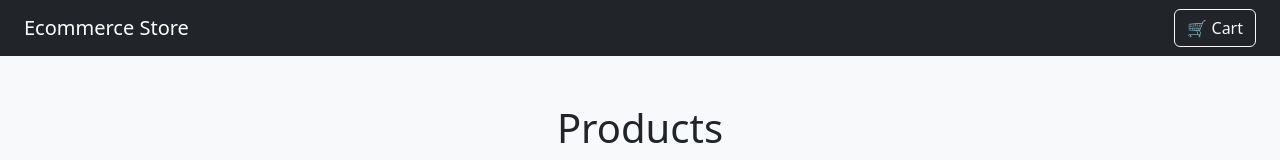
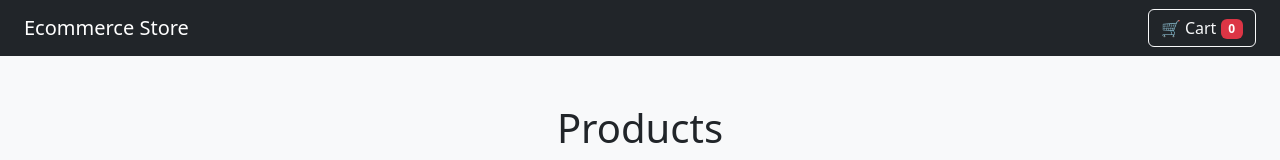
Before and after one commit to Kapil0212/ecommerce-react, a React (Vite) app: page / in a window 1280 px wide. Shown: the top 160 px of the page. Built offline with nearby package versions, Linux system fonts and the light colour scheme.

Commit message:
Add cart functionality using Context API

```diff
--- a/src/App.jsx
+++ b/src/App.jsx
@@ -1,6 +1,16 @@
 import { useState } from 'react';
-import { Container, Row, Col, Card, Button, Navbar } from 'react-bootstrap';
+import {
+  Container,
+  Row,
+  Col,
+  Card,
+  Button,
+  Navbar,
+  Badge,
+} from 'react-bootstrap';
+
 import Cart from './components/Cart';
+import { useCart } from './context/CartContext';
 
 const productsArr = [
   {
@@ -32,6 +42,8 @@ const productsArr = [
 function App() {
   const [showCart, setShowCart] = useState(false);
 
+  const { addToCart, cartItemCount } = useCart();
+
   return (
     <>
       <Navbar bg="dark" variant="dark" className="px-4">
@@ -42,7 +54,10 @@ function App() {
           className="ms-auto"
           onClick={() => setShowCart(!showCart)}
         >
-          🛒 Cart
+          🛒 Cart{' '}
+          <Badge bg="danger">
+            {cartItemCount}
+          </Badge>
         </Button>
       </Navbar>
 
@@ -63,11 +78,15 @@ function App() {
 
                   <Card.Body className="text-center">
                     <Card.Title>{product.title}</Card.Title>
+
                     <Card.Text className="fw-bold">
                       ₹{product.price}
                     </Card.Text>
 
-                    <Button variant="primary">
+                    <Button
+                      variant="primary"
+                      onClick={() => addToCart(product)}
+                    >
                       Add to Cart
                     </Button>
                   </Card.Body>
--- a/src/components/Cart.jsx
+++ b/src/components/Cart.jsx
@@ -1,44 +1,17 @@
-import { useState } from 'react';
-import { Card, Button, Container, Row, Col } from 'react-bootstrap';
-
-const cartElements = [
-  {
-    title: 'Colors',
-    price: 100,
-    imageUrl:
-      'https://prasadyash2411.github.io/ecom-website/img/Album%201.png',
-    quantity: 2,
-  },
-  {
-    title: 'Black and white Colors',
-    price: 50,
-    imageUrl:
-      'https://prasadyash2411.github.io/ecom-website/img/Album%202.png',
-    quantity: 3,
-  },
-  {
-    title: 'Yellow and Black Colors',
-    price: 70,
-    imageUrl:
-      'https://prasadyash2411.github.io/ecom-website/img/Album%203.png',
-    quantity: 1,
-  },
-];
+import { Container, Card, Button, Row, Col } from 'react-bootstrap';
+import { useCart } from '../context/CartContext';
 
 function Cart() {
-  const [cartItems, setCartItems] = useState(cartElements);
-
-  const removeItem = (title) => {
-    setCartItems((items) =>
-      items.filter((item) => item.title !== title)
-    );
-  };
+  const { cartItems, removeFromCart } = useCart();
 
   return (
     <Container className="py-5">
       <h2 className="text-center mb-4">Cart</h2>
 
-      {cartItems.map((item) => (
+      {cartItems.length === 0 ? (
+        <h4 className="text-center">Your cart is empty</h4>
+      ) : (
+        cartItems.map((item) => (
           <Card className="mb-3" key={item.title}>
             <Card.Body>
               <Row className="align-items-center">
@@ -46,20 +19,26 @@ function Cart() {
                   <img
                     src={item.imageUrl}
                     alt={item.title}
-                  style={{ width: '100px', height: '100px', objectFit: 'contain' }}
+                    style={{
+                      width: '100px',
+                      height: '100px',
+                      objectFit: 'contain',
+                    }}
                   />
                 </Col>
 
                 <Col>
                   <h5>{item.title}</h5>
                   <p className="mb-1">Price: ₹{item.price}</p>
-                <p className="mb-0">Quantity: {item.quantity}</p>
+                  <p className="mb-0">
+                    Quantity: {item.quantity}
+                  </p>
                 </Col>
 
                 <Col xs="auto">
                   <Button
                     variant="danger"
-                  onClick={() => removeItem(item.title)}
+                    onClick={() => removeFromCart(item.title)}
                   >
                     Remove
                   </Button>
@@ -67,7 +46,8 @@ function Cart() {
               </Row>
             </Card.Body>
           </Card>
-      ))}
+        ))
+      )}
     </Container>
   );
 }
--- /dev/null
+++ b/src/context/CartContext.jsx
@@ -0,0 +1,51 @@
+import { createContext, useContext, useState } from 'react';
+
+const CartContext = createContext();
+
+export const CartProvider = ({ children }) => {
+  const [cartItems, setCartItems] = useState([]);
+
+  const addToCart = (product) => {
+    setCartItems((prevItems) => {
+      const existingItem = prevItems.find(
+        (item) => item.title === product.title
+      );
+
+      if (existingItem) {
+        return prevItems.map((item) =>
+          item.title === product.title
+            ? { ...item, quantity: item.quantity + 1 }
+            : item
+        );
+      }
+
+      return [...prevItems, { ...product, quantity: 1 }];
+    });
+  };
+
+  const removeFromCart = (title) => {
+    setCartItems((prevItems) =>
+      prevItems.filter((item) => item.title !== title)
+    );
+  };
+
+  const cartItemCount = cartItems.reduce(
+    (total, item) => total + item.quantity,
+    0
+  );
+
+  return (
+    <CartContext.Provider
+      value={{
+        cartItems,
+        addToCart,
+        removeFromCart,
+        cartItemCount,
+      }}
+    >
+      {children}
+    </CartContext.Provider>
+  );
+};
+
+export const useCart = () => useContext(CartContext);
--- a/src/main.jsx
+++ b/src/main.jsx
@@ -3,9 +3,12 @@ import ReactDOM from 'react-dom/client';
 import 'bootstrap/dist/css/bootstrap.min.css';
 import App from './App';
 import './index.css';
+import { CartProvider } from './context/CartContext';
 
 ReactDOM.createRoot(document.getElementById('root')).render(
   <React.StrictMode>
-    <App />
+    <CartProvider>
+      <App />
+    </CartProvider>
   </React.StrictMode>
 );
```
Lines whose indentation alone changed are shown as unchanged.
